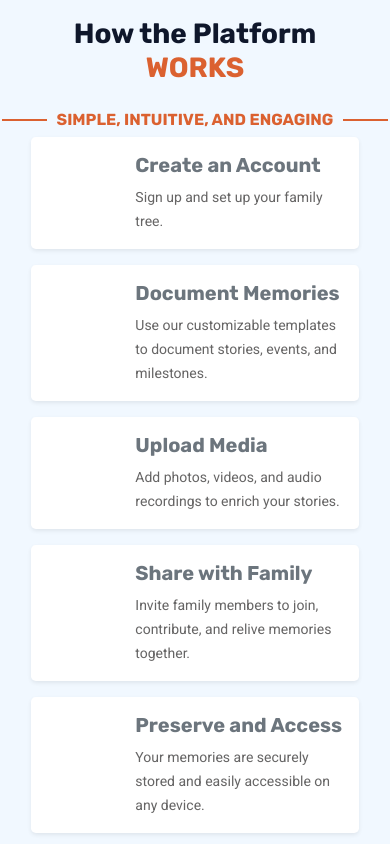
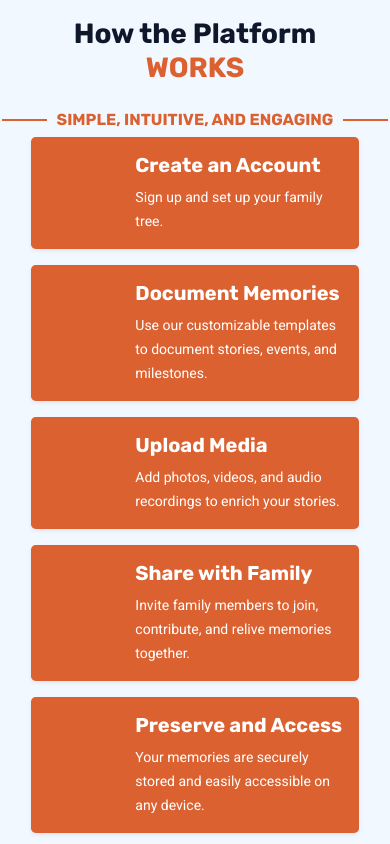
Before and after one commit to Rigwe19/Akukom, a React (Vite) app: page / in a window 390 px wide. Shown: the part 6280-7124 px from the top of the page. Built offline with nearby package versions, Linux system fonts and the light colour scheme; some icons are missing.

Commit message:
implemented corrections orange background

```diff
--- a/src/components/Home/HowWorks.tsx
+++ b/src/components/Home/HowWorks.tsx
@@ -1,27 +1,27 @@
 import { DocumentText1, DocumentUpload, SecuritySafe, Share, UserAdd } from "iconsax-react"
 import { Children } from "react"
-
+// #ff8a65
 const lists = [
     {
         title: 'Create an Account',
         desc: 'Sign up and set up your family tree.',
-        icon: <UserAdd variant="Broken" color="#ff8a65" size={64} />
+        icon: <UserAdd variant="Broken" color="#ffffff" size={64} />
     }, {
         title: 'Document Memories',
         desc: 'Use our customizable templates to document stories, events, and milestones.',
-        icon: <DocumentText1 variant="Broken" color="#ff8a65" size={64} />
+        icon: <DocumentText1 variant="Broken" color="#ffffff" size={64} />
     }, {
         title: 'Upload Media',
         desc: 'Add photos, videos, and audio recordings to enrich your stories.',
-        icon: <DocumentUpload variant="Broken" color="#ff8a65" size={64} />
+        icon: <DocumentUpload variant="Broken" color="#ffffff" size={64} />
     }, {
         title: 'Share with Family',
         desc: 'Invite family members to join, contribute, and relive memories together.',
-        icon: <Share variant="Broken" color="#ff8a65" size={64} />
+        icon: <Share variant="Broken" color="#ffffff" size={64} />
     }, {
         title: 'Preserve and Access',
         desc: 'Your memories are securely stored and easily accessible on any device.',
-        icon: <SecuritySafe variant="Broken" color="#ff8a65" size={64} />
+        icon: <SecuritySafe variant="Broken" color="#ffffff" size={64} />
     }
 ]
 const HowWorks = () => {
@@ -38,11 +38,11 @@ const HowWorks = () => {
                         </div>
                     </div>
                     <div className="col-lg-12">
-                        {Children.toArray(lists.map((item, index) => <div className="bg-white shadow-sm p-3 mb-3 rounded-3 d-flex gap-4 wow slideInLeft" data-wow-delay={index + 1}>
+                        {Children.toArray(lists.map((item, index) => <div className="bg-primary shadow-sm p-3 mb-3 rounded-3 d-flex gap-4 wow slideInLeft" data-wow-delay={index + 1}>
                             {item.icon}
                             <div>
-                                <h5 className="text-secondary">{item.title}</h5>
-                                <span className="small">{item.desc}</span>
+                                <h5 className="text-white">{item.title}</h5>
+                                <span className="small text-white">{item.desc}</span>
                             </div>
                         </div>))}
                     </div>
--- a/src/components/Home/NavBarComponent.tsx
+++ b/src/components/Home/NavBarComponent.tsx
@@ -1,7 +1,7 @@
 import { Link } from "react-router-dom"
 import { articles } from "@/data/articles"
 import { Children, MouseEvent } from "react"
-import { FaFacebookF, FaInstagram, FaLinkedinIn, FaXTwitter, FaYoutube } from "react-icons/fa6";
+// import { FaFacebookF, FaInstagram, FaLinkedinIn, FaXTwitter, FaYoutube } from "react-icons/fa6";
 
 const NavBarComponent = () => {
     const scroll = (event: MouseEvent, selector: string) => {
@@ -18,7 +18,7 @@ const NavBarComponent = () => {
                     </a>
                 </div>
                 <div className="col-lg-10">
-                    <div className="row gx-0 bg-white d-none d-lg-flex">
+                    {/* <div className="row gx-0 bg-white d-none d-lg-flex">
                         <div className="col-lg-7 px-5 text-start">
                             <div className="h-100 d-inline-flex align-items-center py-2 me-4">
                                 <i className="fa fa-envelope text-primary me-2"></i>
@@ -38,7 +38,7 @@ const NavBarComponent = () => {
                                 <a className="" target="_blank" href="https://youtube.com/@akukomio?si=Xzv-gziNo2HVIWtk"><FaYoutube /></a>
                             </div>
                         </div>
-                    </div>
+                    </div> */}
                     <nav className="navbar navbar-expand-lg bg-white navbar-dark p-3 p-lg-0">
                         <Link to="/" className="navbar-brand d-block d-lg-none">
                             <img src="/img/mobile.png" style={{ height: 32 }} alt="" />
```
